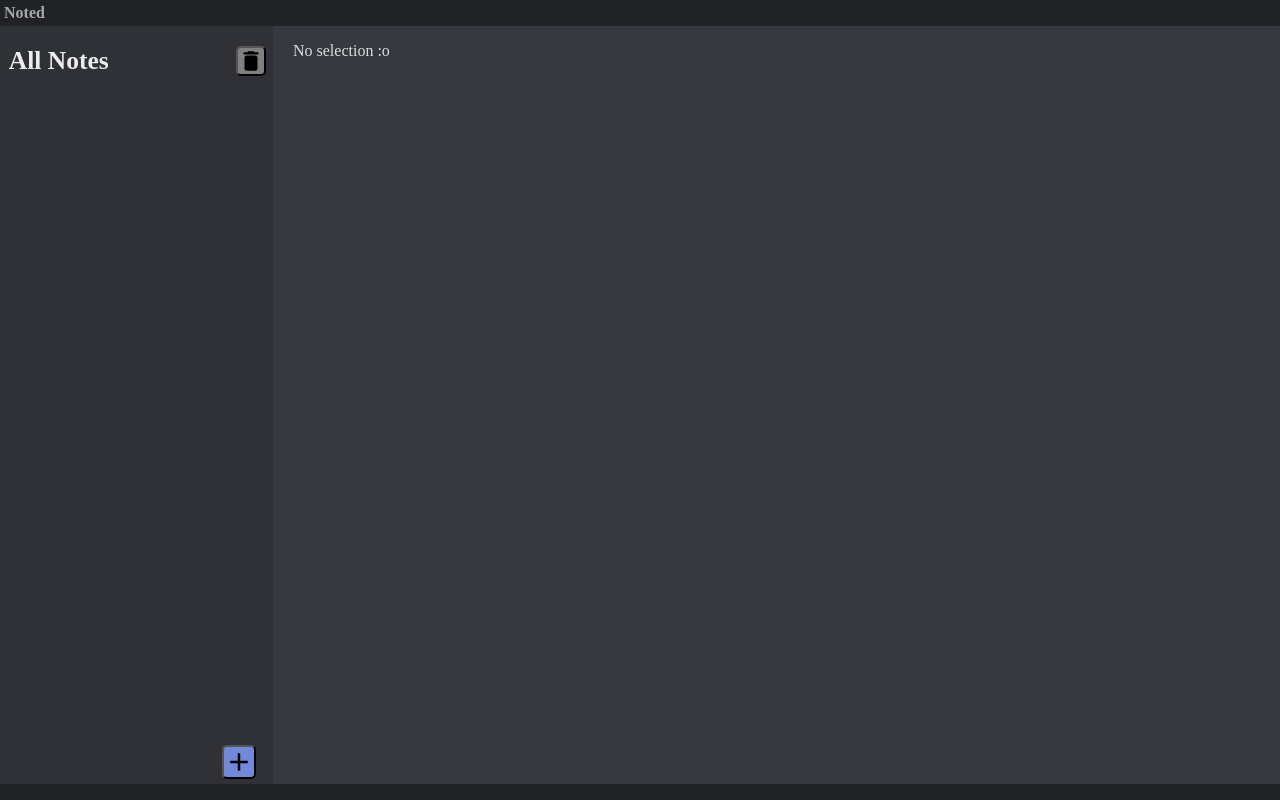
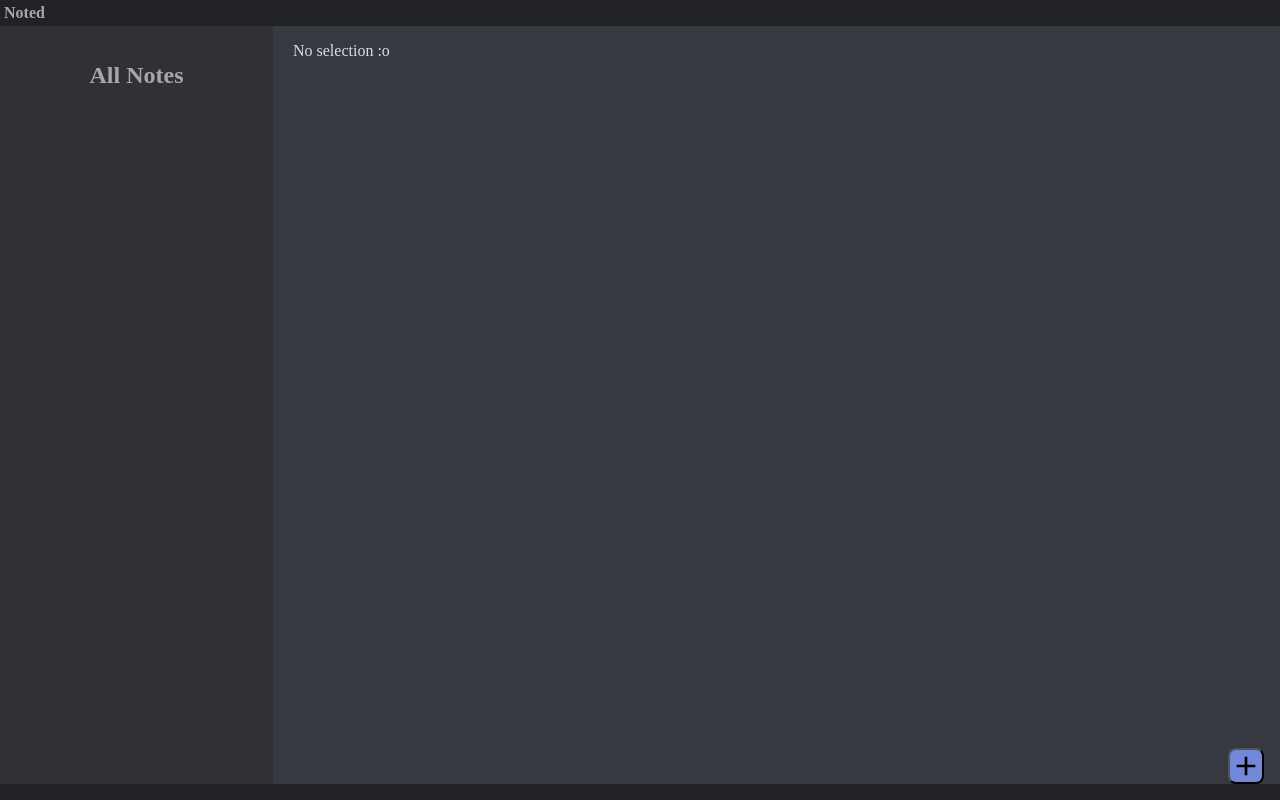
Before and after one commit to niems/Noted, a React (Create React App) app: page / in a window 1280 px wide. Built offline with nearby package versions, Linux system fonts and the light colour scheme.

Commit message:
Fixed new note button so that it's now always at the bottom left of the viewport.

```diff
--- a/src/App.css
+++ b/src/App.css
@@ -14,6 +14,9 @@
   --note-header-size: calc(18px + (20 - 18) * ((100vw - 300px) / (1600 - 300)));
   --note-text-size: calc(14px + (16 - 14) * ((100vw - 300px) / (1600 - 300)));
   --note-date-size: calc(11px + (12 - 11) * ((100vw - 300px) / (1600 - 300)));
+
+  --btn-opts-width: 24px;
+  --btn-opts-bg: gray;
 }
 
 body {
@@ -78,24 +81,32 @@ footer {
 
 .note-opts-bar {
   width: 100%;
-  max-height: 30px;
-  height: 30px;
+  max-height: 40px;
+  height: 40px;
   box-sizing: border-box;
-  margin: 0.25em 0 1em 0.1em;
+  margin: 0 0 1.5em 0;
 
   display: flex;
   flex-flow: row nowrap;
+  align-items: center;
+
+  border: solid 1px gray;
+  border-style: none none solid none;
 
   justify-content: space-between;
   background-color: none;
+}
+
+#edit-note-save-btn {
+  margin-right: 3em;
 }
 
 /** default button styling in the options bar */
 .note-opts-btn {
   background: none;
   padding: 0;
-  border-radius: 5px;
-  background-color: gray;
+  border-radius: 8px;
+  background-color: var(--btn-opts-bg);
 }
 
 .note-opts-btn:hover {
@@ -105,9 +116,8 @@ footer {
 /** default image styling for button icons */
 .note-opts-btn img {
   display: block;
-  width: 26px;
+  width: var(--btn-opts-width);
   height: auto;
-  /**filter: invert(1);*/
 }
 
 
@@ -117,7 +127,6 @@ footer {
  ** DisplayNotes setup
 * *********************************/
 
-/**! display-notes ---> note-view */
 /** display-notes: the wrapper around the list of saved notes*/
 .note-view {
   box-sizing: border-box;
@@ -142,6 +151,10 @@ footer {
   align-items: center;
 }
 
+#all-notes-title {
+  color: var(--header-fg-dark);
+}
+
 #all-notes-opts-bar {
   padding: 0 0.5em;
 }
@@ -153,11 +166,12 @@ footer {
 }
 
 #new-note-btn {
-  position: absolute;
-  bottom: 0;
-  right: 0;
+  position: fixed;
+  bottom: 16px;
+  right: 16px;
+  z-index: 1001;
 
-  transform: translate(-50%, -15%);
+  /*transform: translate(-50%, -15%);*/
   background-color: var(--accent);
 }
 
@@ -166,7 +180,7 @@ footer {
 }
 
 #new-note-btn img {
-  width: 30px;
+  width: 32px;
 }
 
 /** saved-notes-list: list of all notes in state */
--- a/src/components/AllNotes.js
+++ b/src/components/AllNotes.js
@@ -10,21 +10,14 @@ function NoteItem({ note, handleNoteSelect }) {
   );
 }
 
-function AllNotes({ savedNotes, handleNoteSelect, handleDeleteNote, handleNewNote }) {
+function AllNotes({ savedNotes, handleNoteSelect, handleNewNote }) {
   const noteList = [...savedNotes.values()].map(note => (
     <NoteItem key={note.id} note={note} handleNoteSelect={handleNoteSelect} />
   ));
 
   return (
     <div className='all-notes'>
-
-      <div id='all-notes-opts-bar' className='note-opts-bar'>
-        <span className='all-notes-opts-title'>All Notes</span>
-        <button id='all-notes-delete-btn' className='note-opts-btn' type='button' onClick={handleDeleteNote}>
-          <img src='./assets/delete-white.svg' alt='delete selected note'/>
-        </button>
-      </div>
-
+      <h2 id='all-notes-title'>All Notes</h2>
       <ul id='saved-notes-list' >{noteList}</ul>
 
       <button id='new-note-btn' className='note-opts-btn' type='button' onClick={handleNewNote}>
--- a/src/components/CurrentNote.js
+++ b/src/components/CurrentNote.js
@@ -9,16 +9,23 @@ function NoSelection(props) {
 
 
 //* User is either editing a previously saved note or creating a new note
-function EditNote({ note, handleNoteChange, handleSaveNote, handleClearNote }) {
+function EditNote({ note, handleNoteChange, handleSaveNote, handleClearNote, handleDeleteNote }) {
   return (
     <div className='edit-note'>
       <div id='edit-note-opts-bar' className='note-opts-bar'>
         <button id='edit-note-back-btn' className='note-opts-btn' type='button' onClick={handleClearNote}>
           <img src='./assets/back-arrow.svg' alt='clear selected note button'/>
         </button>
-        <button id='edit-note-save-btn' className='note-opts-btn' type='button' onClick={handleSaveNote}>
-          <img src='./assets/save-white.svg' alt='save note button'/>
-        </button>
+
+        <span className='note-opts-bar-container'>
+          <button id='edit-note-save-btn' className='note-opts-btn' type='button' onClick={handleSaveNote}>
+            <img src='./assets/save-white.svg' alt='save note button'/>
+          </button>
+
+          <button id='edit-note-delete-btn' className='note-opts-btn' type='button' onClick={handleDeleteNote}>
+            <img src='./assets/delete-white.svg' alt='save note button'/>
+          </button>
+        </span>
       </div>
       <input id='edit-note-title' type='text' value={note.title}
               onChange={handleNoteChange} placeholder='Title' />
@@ -34,7 +41,7 @@ function EditNote({ note, handleNoteChange, handleSaveNote, handleClearNote }) {
 /*
 * displays view for editing a note ONLY if user selected
 * a previously saved note or to create a new note */
-function CurrentNote({ note, handleNoteChange, handleSaveNote, handleClearNote }) {
+function CurrentNote({ note, handleNoteChange, handleSaveNote, handleClearNote, handleDeleteNote }) {
   console.log('CurrentNote rendered');
 
   const currentNoteClasses = note ? 'current-note selected' : 'current-note';
@@ -43,7 +50,7 @@ function CurrentNote({ note, handleNoteChange, handleSaveNote, handleClearNote }
     <article className={currentNoteClasses}>
       { note ?
         <EditNote note={note} handleNoteChange={handleNoteChange}
-                  handleSaveNote={handleSaveNote} handleClearNote={handleClearNote} /> :
+                  handleSaveNote={handleSaveNote} handleClearNote={handleClearNote} handleDeleteNote={handleDeleteNote} /> :
         <NoSelection />
       }
     </article>
--- a/src/components/NoteView.js
+++ b/src/components/NoteView.js
@@ -35,35 +35,7 @@ class NoteView extends Component {
     this.handleDeleteNote = this.handleDeleteNote.bind(this);
   }
 
-/*
-  //! TESTING ONLY: data population
-  componentDidMount() {
-    let testData = new Map();
-
-    testData.set(1, {
-      id: 1,
-      lastSaved: (new Date()).toUTCString(),
-      title: 'Note 1',
-      text: 'this is the text for NOTE 1, aaaaaaaaaand I\'m done'
-    });
-
-    testData.set(2, {
-      id: 2,
-      lastSaved: (new Date()).toUTCString(),
-      title: 'Note 2',
-      text: 'This is placeholder text for Note 2.This is placeholder text for Note 2.This is placeholder text for Note 2.This is placeholder text for Note 2.This is placeholder text for Note 2.This is placeholder text for Note 2.'
-    });
-
-    this.setState({
-      savedNotes: testData,
-    });
-  }
-  */
-
-  //TODO: either code the newNote button OR implement save functionality when the
-  //TODO: selected note is modified
   //* creates a new "temporary" note by only storing it as the selectedNote.
-  //* Once saved
   handleNewNote(event) {
     console.log('new note :D');
 
@@ -141,7 +113,7 @@ class NoteView extends Component {
 
     //* object to delete doesn't exist
     else {
-      alert('Nothing selected to remove...');
+      alert('COMPUTER SAYS: Nothing selected to remove...');
     }
   }
 
@@ -173,17 +145,18 @@ class NoteView extends Component {
         console.log('Event mod not supported.');
     }
 
-    this.setState({ selectedNote })
+    this.setState({ selectedNote });
   }
 
   render() {
     return (
       <div className="note-view">
         <AllNotes savedNotes={this.state.savedNotes} handleNoteSelect={this.handleNoteSelect}
-                  handleDeleteNote={this.handleDeleteNote} handleNewNote={this.handleNewNote} />
+                  handleNewNote={this.handleNewNote} />
 
         <CurrentNote note={this.state.selectedNote} handleNoteChange={this.handleSelectedNoteChange}
-                     handleSaveNote={this.handleSaveNote} handleClearNote={this.handleClearSelectedNote} />
+                     handleSaveNote={this.handleSaveNote} handleClearNote={this.handleClearSelectedNote}
+                     handleDeleteNote={this.handleDeleteNote} />
       </div>
     );
   }
```
